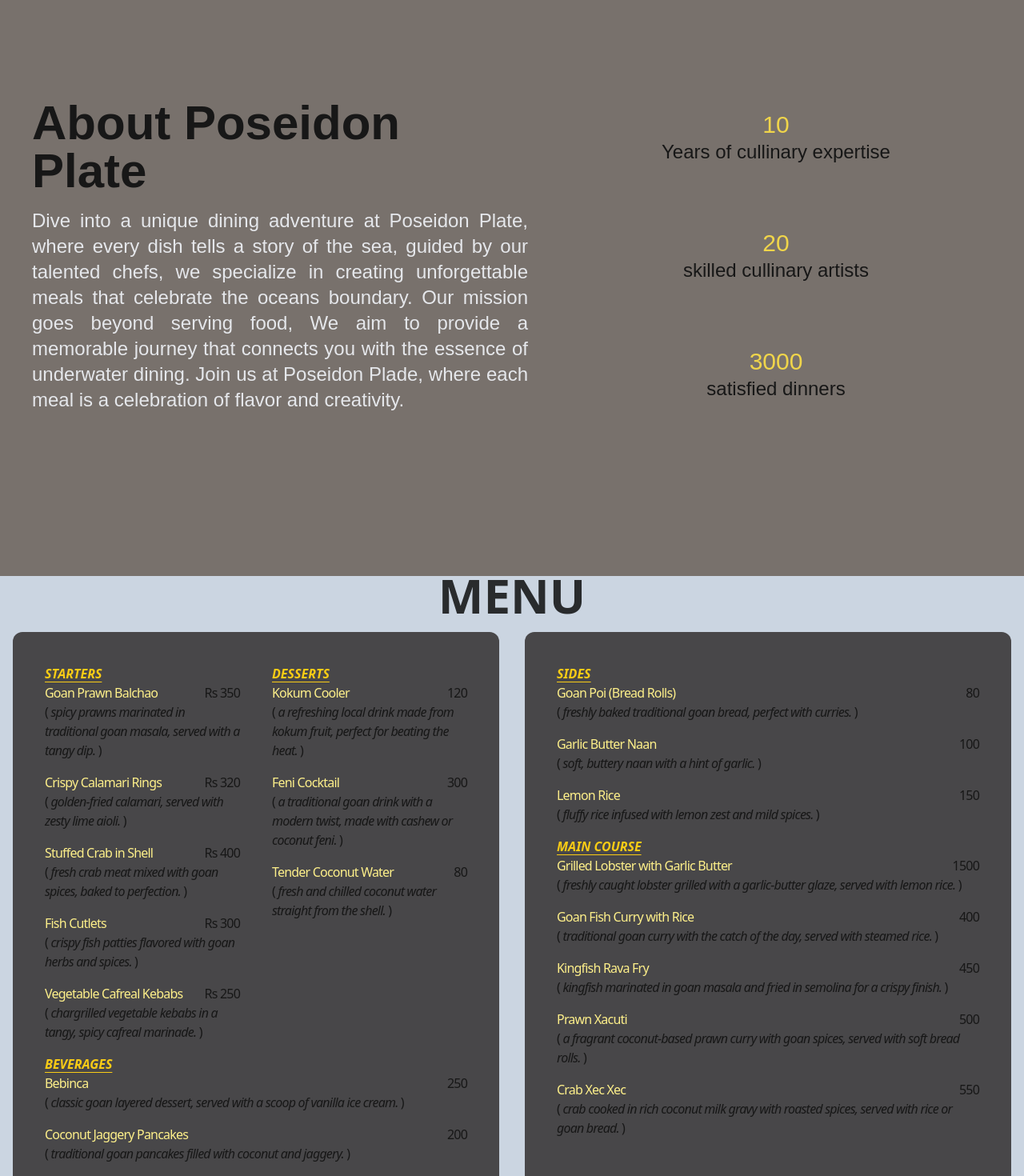
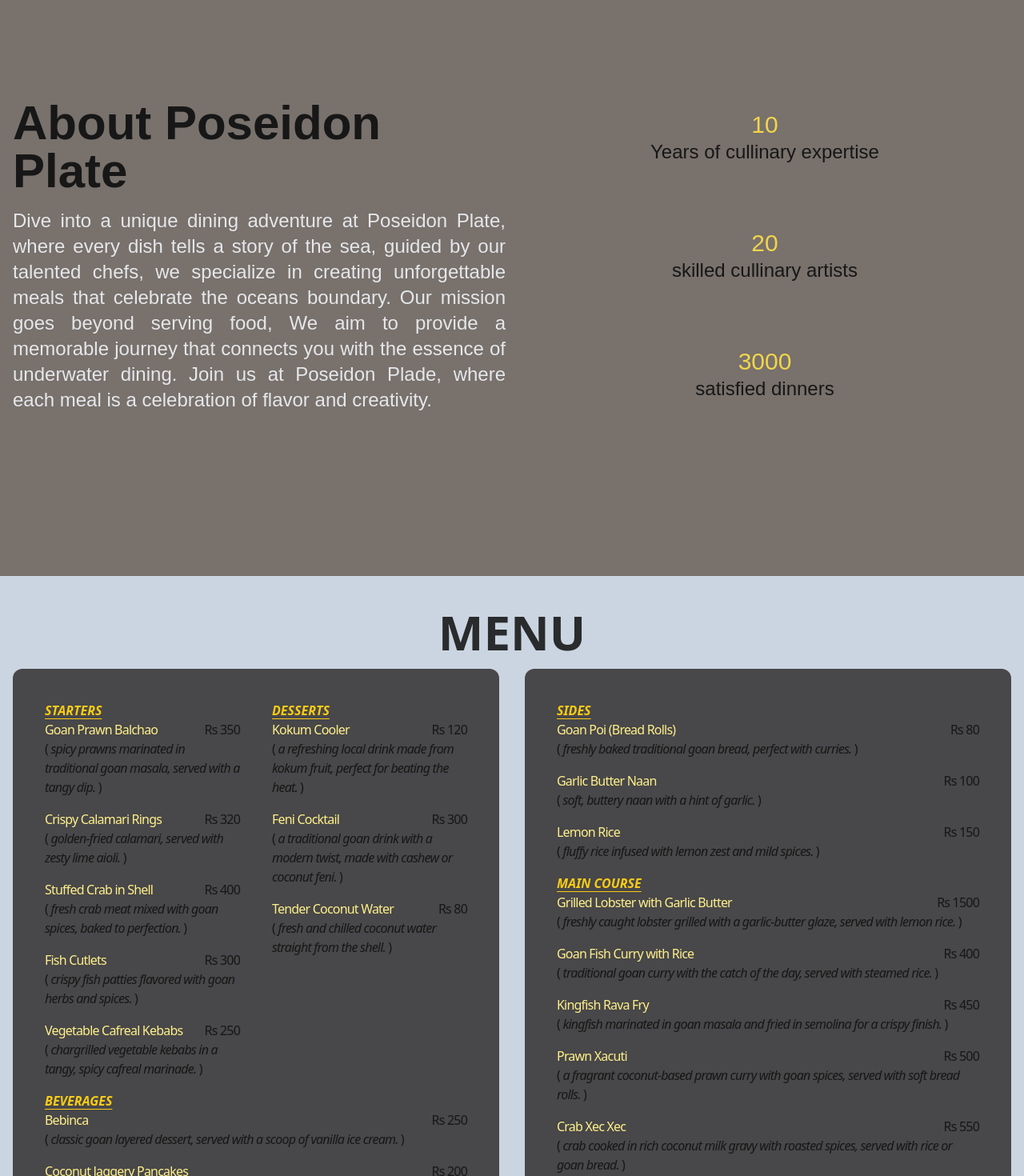
Before and after one commit to aditya0john/poseidonplate, a Next.js app: page / in a window 1280 px wide. Shown: the part 880-2350 px from the top of the page at 80% size. Built offline with nearby package versions, Linux system fonts and the light colour scheme.

Commit message:
Add files via upload

```diff
--- a/components/About.tsx
+++ b/components/About.tsx
@@ -4,14 +4,14 @@ const About = () => {
   return (
     <div
       id="about"
-      className="h-screen mx-auto flex flex-col items-start justify-center pl-10 select-none bg-stone-500"
+      className="h-screen w-screen flex flex-col items-start justify-center p-4 select-none bg-stone-500 overflow-hidden"
     >
-      <div className="grid grid-cols-1 md:grid-cols-2">
+      <div className="grid grid-cols-1 md:grid-cols-2 gap-4">
         <div className="flex flex-col justify-center gap-4">
           <p className="font-bold text-4xl sm:text-4xl md:text-5xl lg:text-6xl">
             About Poseidon Plate
           </p>
-          <p className="font-normal text-xl lg:text-2xl text-gray-200 text-justify">
+          <p className="font-normal text-md lg:text-2xl text-gray-200 text-justify">
             Dive into a unique dining adventure at Poseidon Plate, where every
             dish tells a story of the sea, guided by our talented chefs, we
             specialize in creating unforgettable meals that celebrate the oceans
--- a/components/BookingsButton.tsx
+++ b/components/BookingsButton.tsx
@@ -13,7 +13,7 @@ import { images } from "@/data";
 
 export function BookingsButton() {
   return (
-    <div className="py-4 flex items-center justify-center">
+    <div className={`py-4 flex items-center justify-center`}>
       <Modal>
         <ModalTrigger className="bg-sky-200 dark:text-black text-white flex justify-center group/modal-btn antialiased">
           <span className="group-hover/modal-btn:translate-x-[130%] text-center transition duration-500 text-md lg:text-2xl font-semibold select-none">
--- a/components/Clients.tsx
+++ b/components/Clients.tsx
@@ -5,7 +5,7 @@ import { testimonials } from "@/data";
 function Clients() {
   return (
     <div
-      className="select-none flex flex-col items-center justify-center w-full py-20 text-black/[0.8] bg-slate-50"
+      className="select-none flex flex-col items-center justify-center w-screen py-20 text-black/[0.8] bg-slate-50 overflow-hidden"
       id="Testimonials"
     >
       <h1 className="heading text-4xl lg:text-5xl font-bold">
--- a/components/Hero.tsx
+++ b/components/Hero.tsx
@@ -4,8 +4,8 @@ import Image from "next/image";
 
 const Hero = () => {
   return (
-    <div className="h-screen mx-auto bg-slate-50 flex flex-col items-center select-none">
-      <div className="pt-20 flex flex-col items-center justify-center mb-[6rem] lg:mb-[13rem]">
+    <div className="h-screen w-screen bg-slate-50 select-none overflow-hidden">
+      <div className="pt-20 flex flex-col items-center justify-center mb-[22rem] lg:mb-[13rem]">
         <p className="gap-4 lg:gap-12 capitalize bg-gradient-to-r from-amber-400 to-sky-400 bg-clip-text text-transparent font-bold text-5xl sm:text-6xl md:text-7xl lg:text-9xl flex">
           <span>poseidon </span> <span>plate</span>
         </p>
@@ -17,7 +17,7 @@ const Hero = () => {
           width={200}
         />
 
-        <p className="absolute mb-20 top-[12rem] lg:top-[18rem] max-w-md lg:max-w-2xl text-[10px] lg:text-[20px] tracking-normal font-bold text-center text-gray-500 -translate-y-10 lg:-translate-y-20">
+        <p className="absolute mb-20 top-[12rem] lg:top-[18rem] max-w-md lg:max-w-2xl text-[20px] lg:text-[20px] tracking-normal font-bold text-center text-gray-500 -translate-y-10 lg:-translate-y-20">
           <i>
             Experience the vibrant flavors of Goa at our restaurant{" "}
             <span className="text-amber-500">
--- a/components/MaxWidthWrapper.tsx
+++ b/components/MaxWidthWrapper.tsx
@@ -7,9 +7,7 @@ const MaxWidthWrapper = ({
   otherClass?: string;
   children: ReactNode;
 }) => {
-  return (
-    <div className={cn("mx-auto h-screen w-full", otherClass)}>{children}</div>
-  );
+  return <div className={cn(" ", otherClass)}>{children}</div>;
 };
 
 export default MaxWidthWrapper;
--- a/components/Menu.tsx
+++ b/components/Menu.tsx
@@ -3,10 +3,10 @@ import React from "react";
 
 const Menu = () => {
   return (
-    <div className="font-sans bg-slate-300 h-screen flex flex-col items-center justify-center">
-      <p className="text-black/[0.8] text-6xl font-bold">MENU</p>
+    <div className="font-sans bg-slate-300 h-full w-screen flex flex-col items-center justify-center overflow-hidden">
+      <p className="text-black/[0.8] text-6xl font-bold mt-10">MENU</p>
       <div className=" grid grid-cols-1 sm:grid-cols-2 items-center justify-center">
-        <div className="bg-stone-800/[0.8] rounded-xl h-[90vh] my-4 mx-4 p-10">
+        <div className="bg-stone-800/[0.8] rounded-xl h-full sm:h-[90vh] my-4 mx-4 p-10">
           <span className="grid grid-cols-2 gap-10">
             <ul className="text-md font-semibold">
               <i className="uppercase text-yellow-400 underline underline-offset-4">
@@ -43,7 +43,7 @@ const Menu = () => {
                       {starters.name}
                     </li>
                     <li className="text-md font-thin tracking-tighter">
-                      {starters.price}
+                      Rs {starters.price}{" "}
                     </li>
                   </span>
                   <li className="text-md font-thin tracking-tighter lowercase mb-4">
@@ -68,7 +68,7 @@ const Menu = () => {
                     {starters.name}
                   </li>
                   <li className="text-md font-thin tracking-tighter">
-                    {starters.price}
+                    Rs {starters.price}{" "}
                   </li>
                 </span>
                 <li className="text-md font-thin tracking-tighter lowercase mb-4">
@@ -94,7 +94,7 @@ const Menu = () => {
                     {starters.name}
                   </li>
                   <li className="text-md font-thin tracking-tighter">
-                    {starters.price}
+                    Rs {starters.price}{" "}
                   </li>
                 </span>
                 <li className="text-md font-thin tracking-tighter lowercase mb-4">
@@ -118,7 +118,7 @@ const Menu = () => {
                     {starters.name}
                   </li>
                   <li className="text-md font-thin tracking-tighter">
-                    {starters.price}
+                    Rs {starters.price}{" "}
                   </li>
                 </span>
                 <li className="text-md font-thin tracking-tighter lowercase mb-4">
```
Also changed, not shown: components/Footer.tsx (+52 -26 lines).
